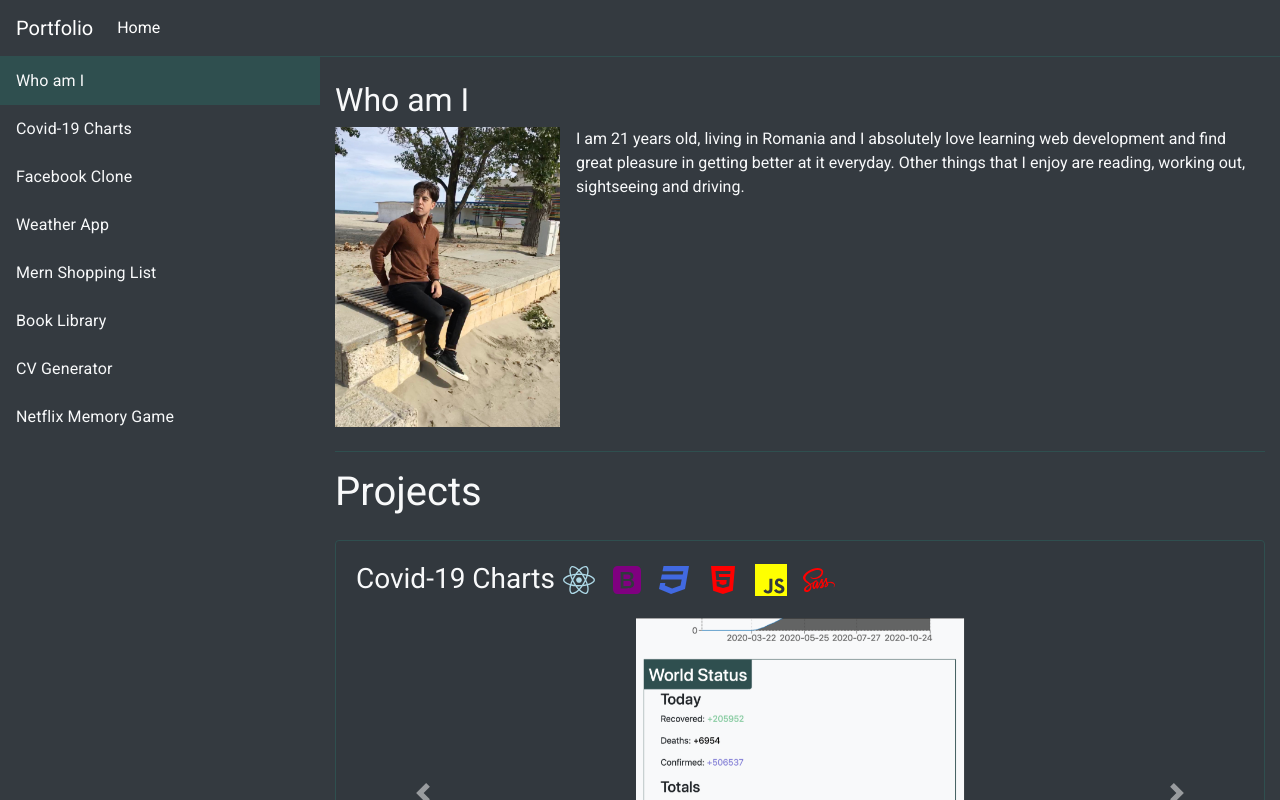
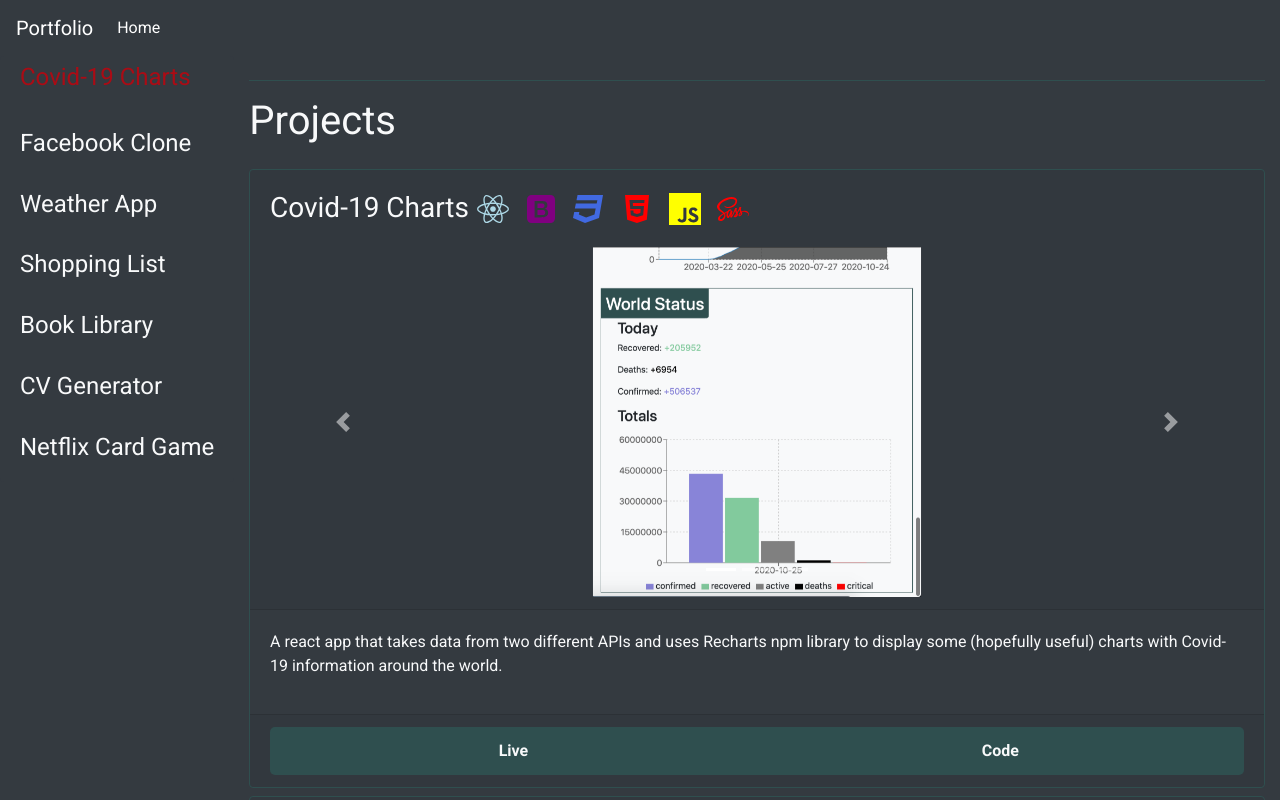
Before and after one commit to irlgabriel/portfolio, a React (Create React App) app: page / in a window 1280 px wide. Shown: the top 800 px of the page. Built offline with nearby package versions, Linux system fonts and the light colour scheme.

Commit message:
started restyling

```diff
--- a/package.json
+++ b/package.json
@@ -22,6 +22,7 @@
     "react-router-dom": "^5.2.0",
     "react-scripts": "3.4.3",
     "react-scrollspy": "^3.4.3",
+    "react-transition-group": "^4.4.1",
     "reactstrap": "^8.6.0",
     "styled-components": "^5.2.0"
   },
--- a/src/App.js
+++ b/src/App.js
@@ -10,7 +10,7 @@ import { Navbar, Home, Footer } from "./components";
 function App() {
 
   return (
-    <Container fluid={true} className="px-0 bg-dark">
+    <Container fluid={true} className='px-0 bg-dark'>
       <GlobalStyle />
       <Navbar />
       <Home />
--- a/src/components/Home/Home.js
+++ b/src/components/Home/Home.js
@@ -1,12 +1,10 @@
-import React, { useState } from "react";
-import ScrollSpy from "react-scrollspy"
+import React from "react";
 import { mainProjects } from "../Home/Data"
-// import { Project } from "../../components";
-import { Sidebar, Image } from "./Home.components";
-// import { projects } from "./Data";
-import { ListItem, ListItemText} from '@material-ui/core/'
-
-import { MainProject } from "../../components";
+import { Image } from "./Home.components";
+import {
+  Sidebar,
+  MainProject,
+} from "../../components";
 import {
   Row,
   Col,
@@ -17,48 +15,9 @@ export default function Home() {
 
   return (
     <Row id="main" className="bg-dark text-light mx-0 px-0 mb-4" noGutters={true}>
-      {/*<div className="bg-img"></div>*/}
-      <Sidebar className="d-none d-md-block sticky-top mx-0 px-0" sm="3">
-      <ScrollSpy items={['who-am-i', 'covid-app', 'facebook-clone', 'weather-app', 'mern-app', 'book-library', 'cv-generator', 'netflix-memory-game']} currentClassName="selected">
-        <ListItem style={{transition: "all .3s ease-in-out"}} component="a" href="#who-am-i" className="selected">
-          <ListItemText className="text-light text-decoration-none">Who am I</ListItemText>
-        </ListItem>
-        <ListItem style={{transition: "all .3s ease-in-out"}} component="a" href="#covid-app">
-          <ListItemText className="text-light text-decoration-none">Covid-19 Charts</ListItemText>
-        </ListItem>
-        <ListItem style={{transition: "all .4s ease-in-out"}} component="a" href="#facebook-clone">
-          <ListItemText className="text-light text-decoration-none">Facebook Clone</ListItemText>
-        </ListItem>
-        <ListItem style={{transition: "all .3s ease-in-out"}} component="a" href="#weather-app">
-          <ListItemText className="text-light text-decoration-none">Weather App</ListItemText>
-        </ListItem>
-        <ListItem style={{transition: "all .3s ease-in-out"}} component="a" href="#mern-app">
-          <ListItemText className="text-light text-decoration-none">Mern Shopping List</ListItemText>
-        </ListItem>
-        <ListItem style={{transition: "all .3s ease-in-out"}} component="a" href="#book-library">
-          <ListItemText className="text-light text-decoration-none">Book Library</ListItemText>
-        </ListItem>
-        <ListItem style={{transition: "all .3s ease-in-out"}} component="a" href="#cv-generator">
-          <ListItemText className="text-light text-decoration-none">CV Generator</ListItemText>
-        </ListItem>
-        <ListItem style={{transition: "all .3s ease-in-out"}} component="a" href="#netflix-memory-game">
-          <ListItemText className="text-light text-decoration-none">Netflix Memory Game</ListItemText>
-        </ListItem>
-      </ScrollSpy>
-      </Sidebar>
+      <Sidebar color="#292b2c"/>
       <Col className="mx-0 px-0">
-        <Container className="mt-4 px-0" fluid={true}>
-          <Container fluid id="who-am-i" className="clearfix mx-0">
-            <h2>Who am I</h2>
-            <Image className="float-left mr-3" src={require('../../images/me.jpeg')} />
-            <p>
-              I am 21 years old, living in Romania and I absolutely
-              love learning web development and find great pleasure
-              in getting better at it everyday. Other things that I enjoy
-              are reading, working out, sightseeing and driving.
-            </p>
-          </Container>
-        </Container>
+
         <Container>
           <h1 style={{borderTop: "1px solid darkslategray"}} className="pt-3 my-4" >Projects</h1>
           {
--- a/src/components/MainProject/Mainproject.components.js
+++ b/src/components/MainProject/Mainproject.components.js
@@ -1,11 +1,4 @@
 import styled from "styled-components"
-import {
-  Col,
-} from "reactstrap";
-
-export const Sidebar = styled(Col)`
-
-`
 
 export const ImageContainer = styled.div`
   background-image: url(${({ src }) => src});
--- a/src/components/Navbar/Navbar.js
+++ b/src/components/Navbar/Navbar.js
@@ -16,7 +16,7 @@ export default function AppNavbar() {
     setOpen(!isOpen)
   }
   return (
-    <Container style={{borderBottom: "1px solid darkslategray"}} fluid={true} className="px-0">
+    <Container fluid={true} className="px-0">
       <Navbar color="dark" dark={true} expand="sm">
         <NavbarBrand href="/">Portfolio</NavbarBrand>
         <NavbarToggler onClick={toggle}>{isOpen ? <FaTimes /> : <FaBars />}</NavbarToggler>
--- /dev/null
+++ b/src/components/Sidebar/Data.js
@@ -0,0 +1,31 @@
+export const navItems = [
+
+  {
+    href: "#covid-app",
+    name: "Covid-19 Charts"
+  },
+  {
+    href: "#facebook-clone",
+    name: "Facebook Clone"
+  },
+  {
+    href: "#weather-app",
+    name: "Weather App"
+  },
+  {
+    href: "#mern-app",
+    name: "Shopping List"
+  },
+  {
+    href: "#book-library",
+    name: "Book Library"
+  },
+  {
+    href: "#cv-generator",
+    name: "CV Generator"
+  },
+  {
+    href: "#netflix-memory-game",
+    name: "Netflix Card Game"
+  }
+]
--- /dev/null
+++ b/src/components/Sidebar/Sidebar.components.js
@@ -0,0 +1,5 @@
+import styled from "styled-components"
+
+export const Sidebar = styled.div`
+  height: 100%;
+`
--- /dev/null
+++ b/src/components/Sidebar/Sidebar.js
@@ -0,0 +1,24 @@
+import React, { useState } from "react"
+import ScrollSpy from "react-scrollspy"
+
+import { Sidebar } from "./Sidebar.components"
+import { navItems } from "./Data"
+import {
+  ListGroup,
+  ListGroupItem,
+} from "reactstrap"
+
+export default (color) => {
+  return(
+    <Sidebar color={color} className="sticky-top mx-0 px-0" sm="3">
+        <ScrollSpy className="list-group" items={['covid-app', 'facebook-clone', 'weather-app', 'mern-app', 'book-library', 'cv-generator', 'netflix-memory-game']} currentClassName="active">
+          {navItems.map(navItem =>
+            <ListGroupItem className="bg-dark" action style={{transition: "all .3s ease-in-out"}} tag="a" href={navItem.href}>
+              <h4 style={{transition: "all .3s ease"}} className="text-light text-decoration-none">{navItem.name}</h4>
+            </ListGroupItem>
+            )}
+        </ScrollSpy>
+
+    </Sidebar>
+  )
+}
--- a/src/components/index.js
+++ b/src/components/index.js
@@ -6,3 +6,4 @@ export { default as Navbar } from "./Navbar/Navbar";
 export { default as Home } from "./Home/Home";
 export { default as Footer } from "./Footer/Footer";
 export { default as MainProject } from "./MainProject/MainProject";
+export { default as Sidebar } from "./Sidebar/Sidebar";
--- a/src/globalStyles.js
+++ b/src/globalStyles.js
@@ -36,9 +36,18 @@ body {
   position: relative;
 }
 
-.selected {
-  background: darkslategrey;
+.list-group-item {
+  border: none;
 }
+
+.active {
+  border: none;
+  h4 {
+    transform: translateY(-5px);
+    color: rgba(200,0,10,.8) !important;
+  }
+}
+
 .border-right-radius-5 {
   border-top-right-radius: 5px;
   border-bottom-right-radius: 5px;
```
Also changed, not shown: 1 other file (tests, documents, lock files or other folders).
